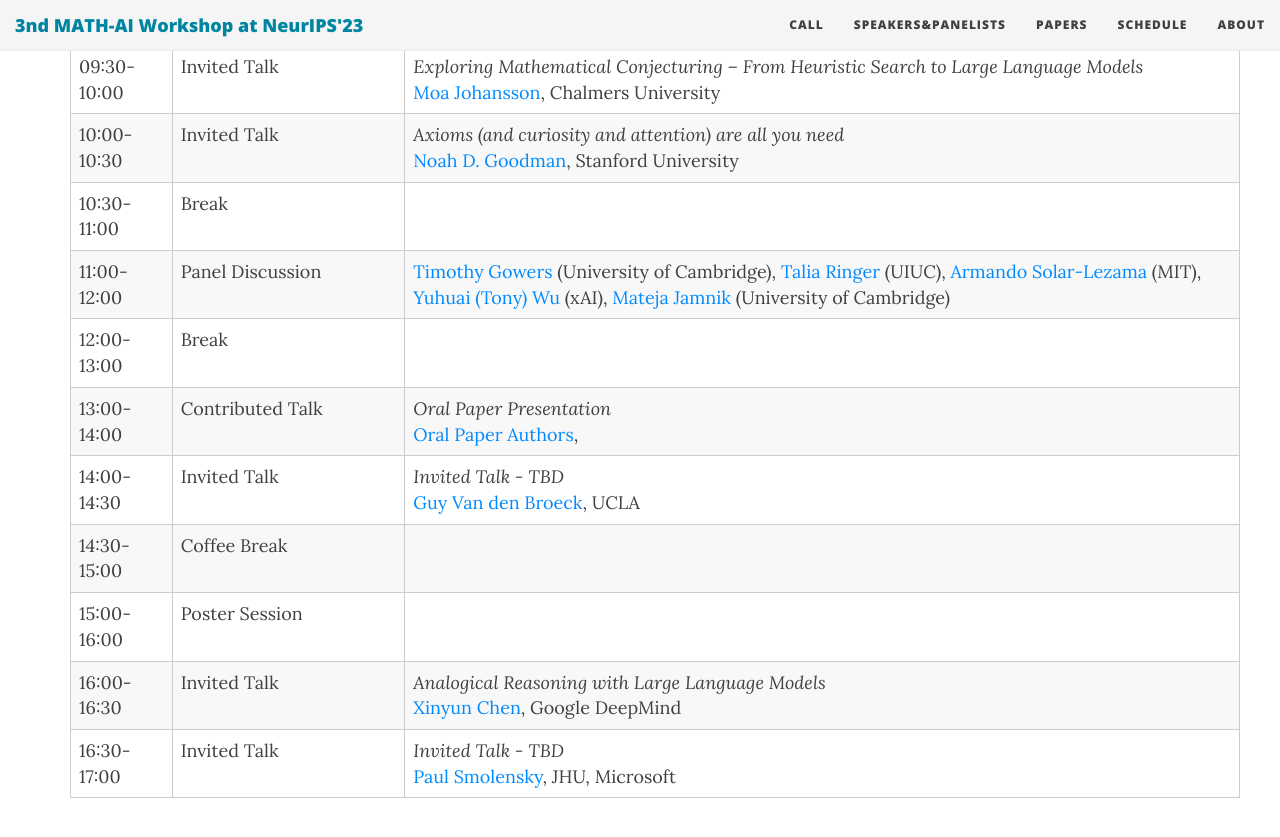
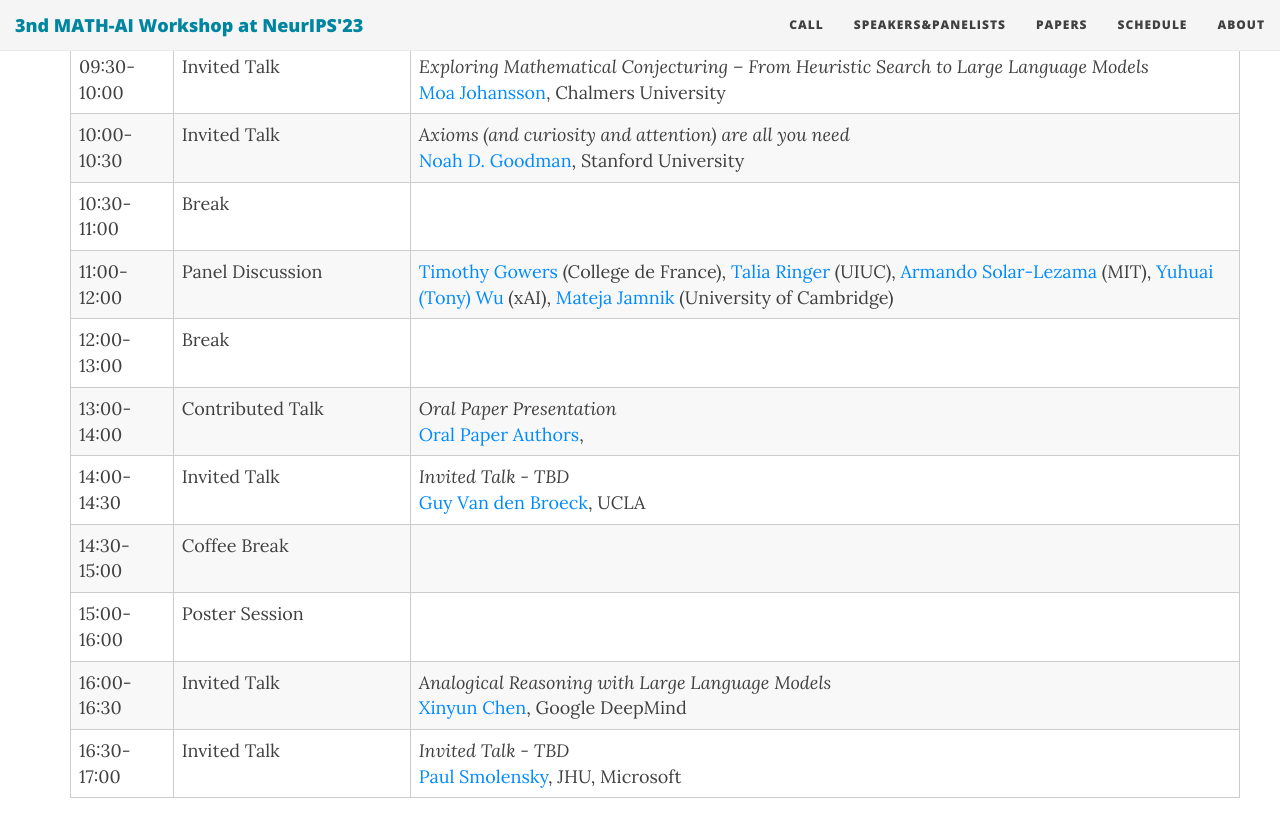
Before and after one commit to mathai2023/mathai2023.github.io, a Jekyll site: the page built from schedule.md, in a window 1280 px wide and 900 px high, scrolled down 621 px. Shown: the top 837 px of the window. Built offline with Jekyll 4.4.1, drawn with Linux system fonts in a browser that asks for light colours; nearby versions of some CDN libraries.

Commit message:
Update speakers.yml

```diff
--- a/_data/speakers.yml
+++ b/_data/speakers.yml
@@ -23,7 +23,7 @@ ngoodman:
 tgowers:
     name: "Timothy Gowers"
     url: "https://www.dpmms.cam.ac.uk/~wtg10/"
-    affiliation: "University of Cambridge"
+    affiliation: "College de France"
     img: "tgowers.png"
     bio: "Timothy Gowers is a prominent British mathematician known primarily for his research in functional analysis and combinatorics. He was awarded the Fields Medal in 1998 for his contributions to the theory of Banach spaces."
 
```
